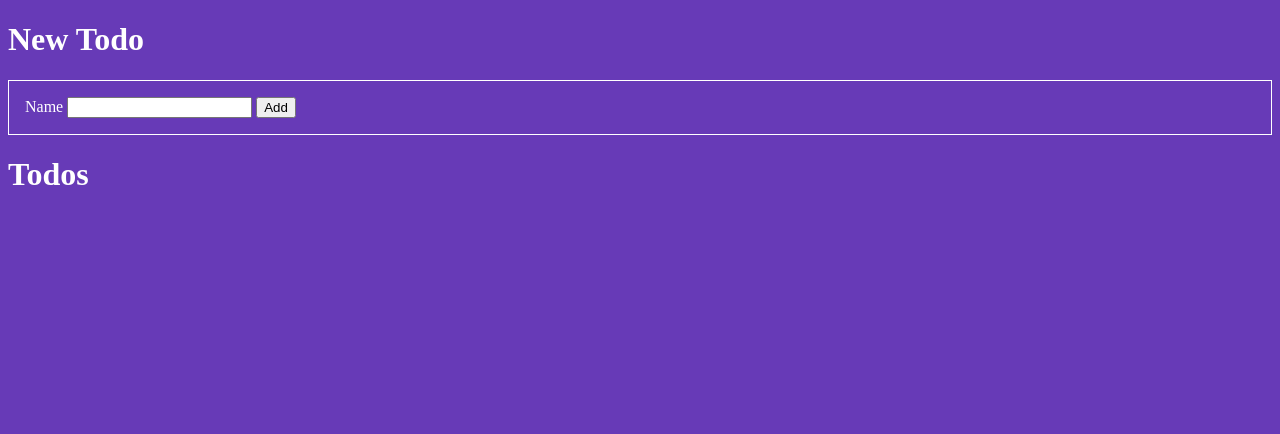
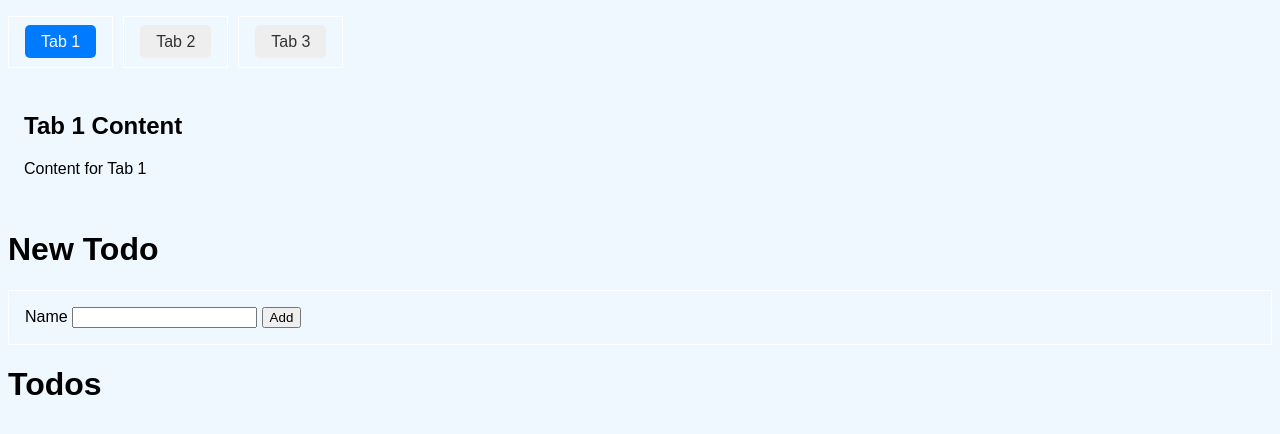
Before and after one commit to vividyu/Basic_TodoList_JS, a website built with Parcel: page hw2.html in a window 1280 px wide. Built offline with nearby package versions, Linux system fonts and the light colour scheme; no server answers.

Commit message:
add tabs

```diff
--- a/app.js
+++ b/app.js
@@ -109,3 +109,28 @@ const removeTodoElement = async (event, element) => {
 
   await deleteTodoItem(id);
 };
+
+document.addEventListener('DOMContentLoaded', function () {
+  const tabLinks = document.querySelectorAll('.tab-link');
+  const tabContents = document.querySelectorAll('.tab-content');
+  const backgroundColors = ['#f0f8ff', '#f5f5dc', '#f0e68c'];
+
+  tabLinks.forEach(link => {
+    link.addEventListener('click', function (event) {
+      event.preventDefault();
+
+      tabLinks.forEach(link => link.classList.remove('active'));
+      event.target.classList.add('active');
+
+      const tabId = event.target.getAttribute('data-tab');
+      tabContents.forEach(content => {
+        content.style.display = content.id === `tab-${tabId}` ? 'block' : 'none';
+      });
+
+      document.body.style.backgroundColor = backgroundColors[tabId - 1];
+    });
+  });
+
+  // Activate the first tab by default
+  tabLinks[0].click();
+});
--- a/hw2.html
+++ b/hw2.html
@@ -9,6 +9,31 @@
 </head>
 
 <body>
+    <header>
+
+    </header>
+    <nav>
+        <ul>
+            <li><a href="#" class="tab-link" data-tab="1">Tab 1</a></li>
+            <li><a href="#" class="tab-link" data-tab="2">Tab 2</a></li>
+            <li><a href="#" class="tab-link" data-tab="3">Tab 3</a></li>
+        </ul>
+    </nav>
+
+    <div class="tab-content-container">
+        <div class="tab-content" id="tab-1">
+            <h2>Tab 1 Content</h2>
+            <p>Content for Tab 1</p>
+        </div>
+        <div class="tab-content" id="tab-2">
+            <h2>Tab 2 Content</h2>
+            <p>Content for Tab 2</p>
+        </div>
+        <div class="tab-content" id="tab-3">
+            <h2>Tab 3 Content</h2>
+            <p>Content for Tab 3</p>
+        </div>
+    </div>
     <div id="new-todos">
         <h1>New Todo</h1>
         <form>
--- a/styles.css
+++ b/styles.css
@@ -1,7 +1,38 @@
 body {
-    background-color: #673AB7;
-    color: white;
+    font-family: Arial, sans-serif;
+    background-color: white;
+    color: black;
 }
+nav ul {
+    display: flex;
+    list-style-type: none;
+    padding: 0;
+  }
+
+  nav li {
+    margin-right: 10px;
+  }
+
+  nav a {
+    text-decoration: none;
+    padding: 8px 16px;
+    background: #eee;
+    color: #333;
+    border-radius: 5px;
+  }
+
+  nav a.active {
+    background: #007bff;
+    color: #fff;
+  }
+
+  .tab-content-container {
+    padding: 16px;
+  }
+
+  .tab-content {
+    display: none;
+  }
 
 ul {
     list-style: none;
```
